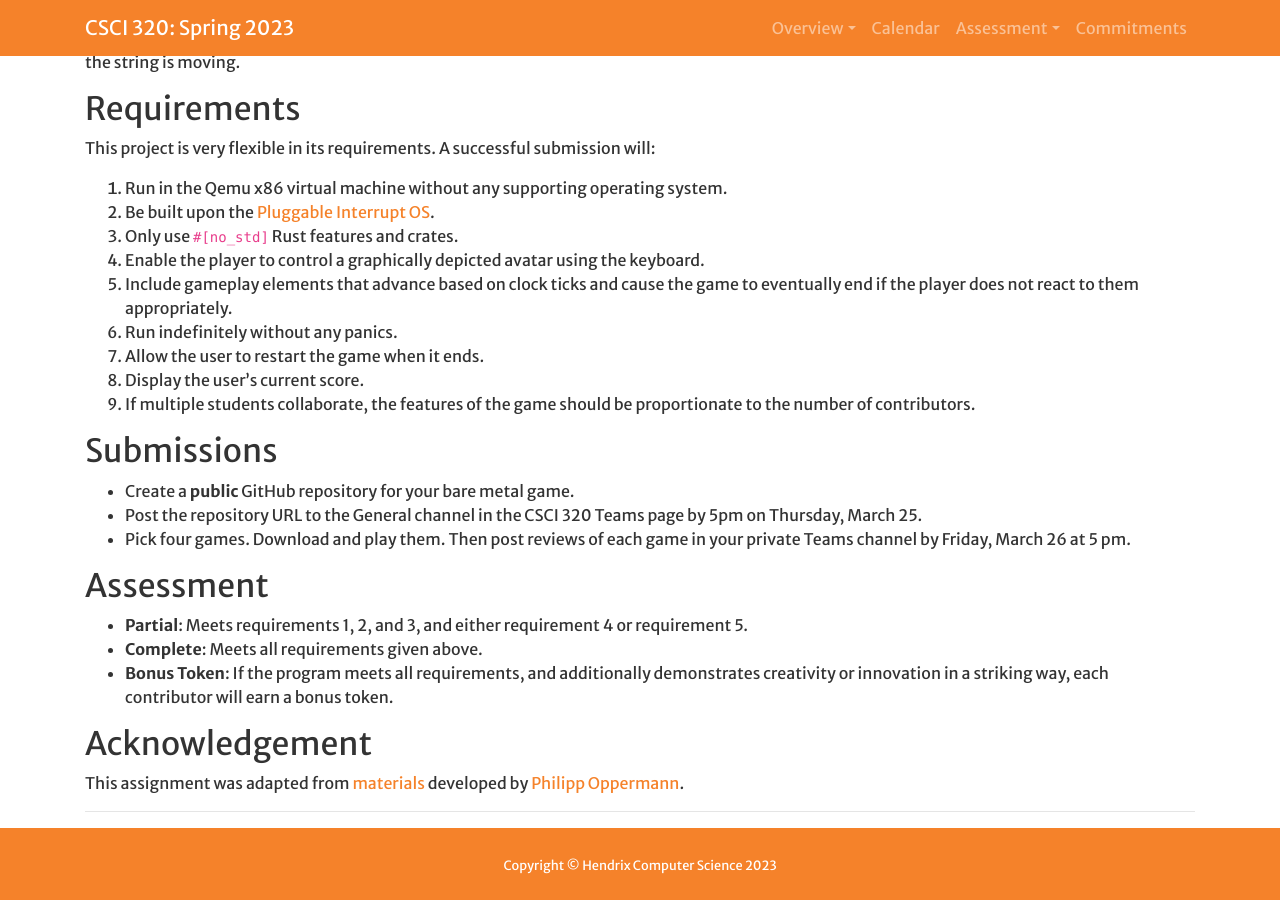
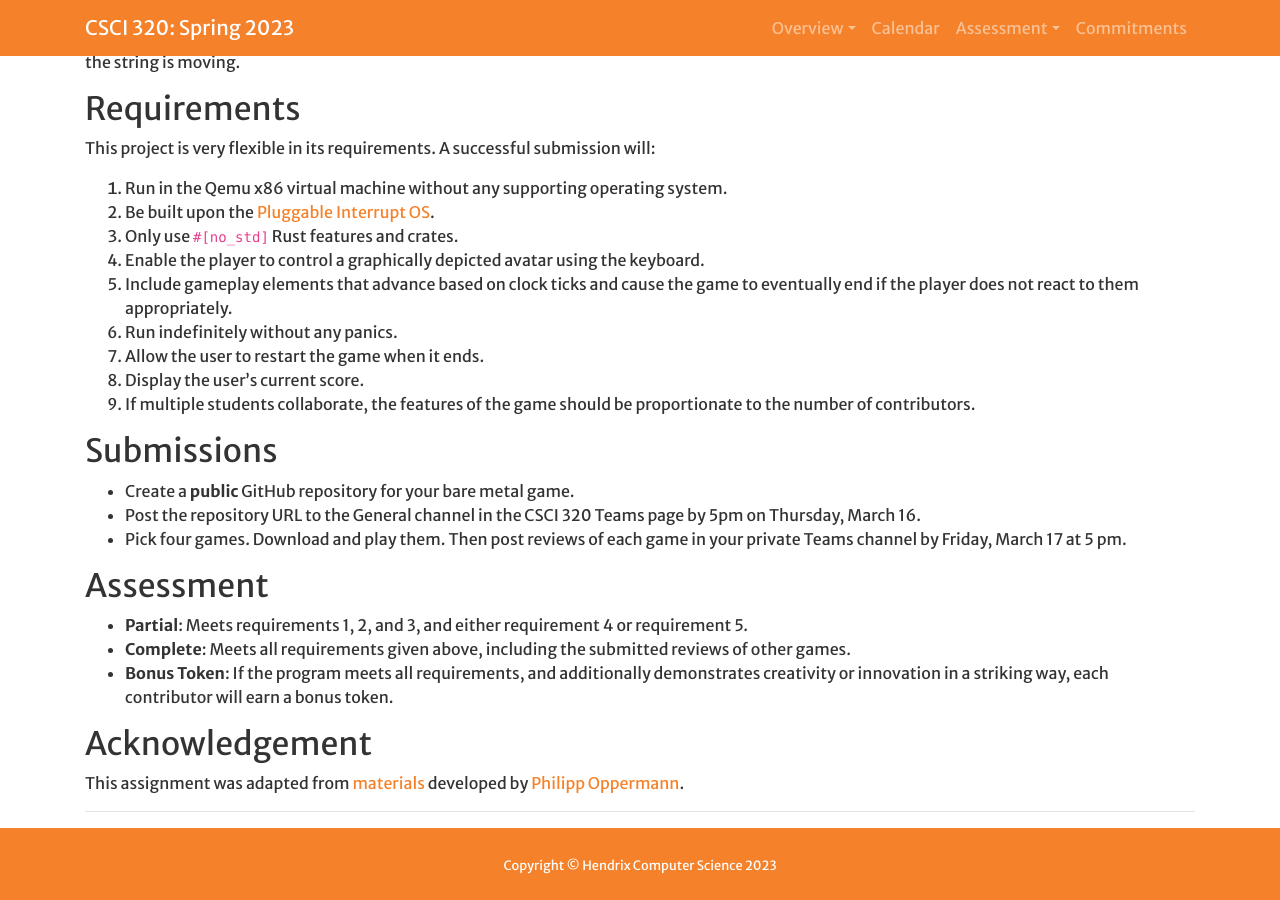
Before and after one commit to Hendrix-CS/csci320, a Jekyll site: the page built from projects/baremetalgame.md, in a window 1280 px wide and 900 px high, scrolled down 4414 px. Built offline with Jekyll 4.4.1, drawn with Linux system fonts in a browser that asks for light colours; a script that is not in the unit is left out.

Commit message:
Updated assignment.

```diff
--- a/projects/baremetalgame.md
+++ b/projects/baremetalgame.md
@@ -243,13 +243,13 @@ to the number of contributors.
 
 ## Submissions
 * Create a **public** GitHub repository for your bare metal game.
-* Post the repository URL to the General channel in the CSCI 320 Teams page by 5pm on Thursday, March 25.
+* Post the repository URL to the General channel in the CSCI 320 Teams page by 5pm on Thursday, March 16.
 * Pick four games. Download and play them. Then post reviews of each game in your private Teams channel by
-  Friday, March 26 at 5 pm.
+  Friday, March 17 at 5 pm.
 
 ## Assessment
 * **Partial**: Meets requirements 1, 2, and 3, and either requirement 4 or requirement 5.
-* **Complete**: Meets all requirements given above.
+* **Complete**: Meets all requirements given above, including the submitted reviews of other games.
 * **Bonus Token**: If the program meets all requirements, and additionally
 demonstrates creativity or innovation in a striking way, each contributor will earn
 a bonus token.
```
